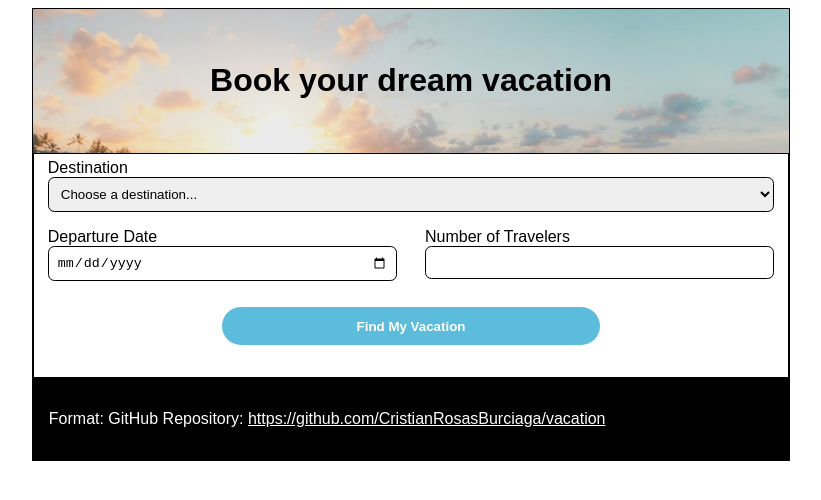
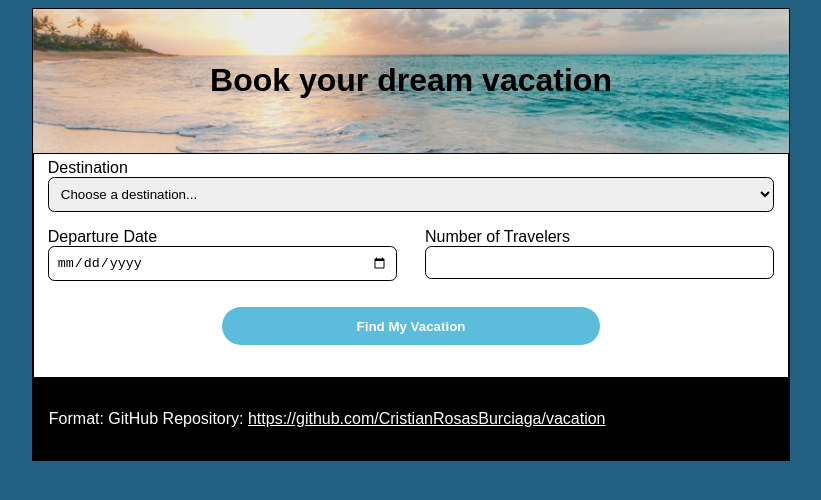
Before and after one commit to CristianRosasBurciaga/vacation, a website: page views/home.html in a window 1280 px wide. Shown: the whole page, without its empty margins (229-1050 px from the left). Drawn offline with Linux system fonts and the light colour scheme; files that its build step writes are made by us from their sources; files whose address does not match are found by name.

Commit message:
added a few styling changes

```diff
--- a/public/styles/styles.css
+++ b/public/styles/styles.css
@@ -3,6 +3,7 @@
 }
 body {
     font-family: Arial, Helvetica, sans-serif;
+    background-color: rgb(33, 96, 128);
 
 }
 
@@ -10,6 +11,7 @@ body {
     width: 60%;
     border: 1px solid black;
     justify-self: center;
+    background-color: white;
 }
 
 form {
@@ -26,7 +28,8 @@ header {
     grid-area: header;
     text-align: center;
     background-image: url("../images/photo-1507525428034-b723cf961d3e.jpg");
-    background-size: cover;
+    background-size:cover;
+    background-position: center;
     margin: 0;
     padding: 2rem;
 }
```
